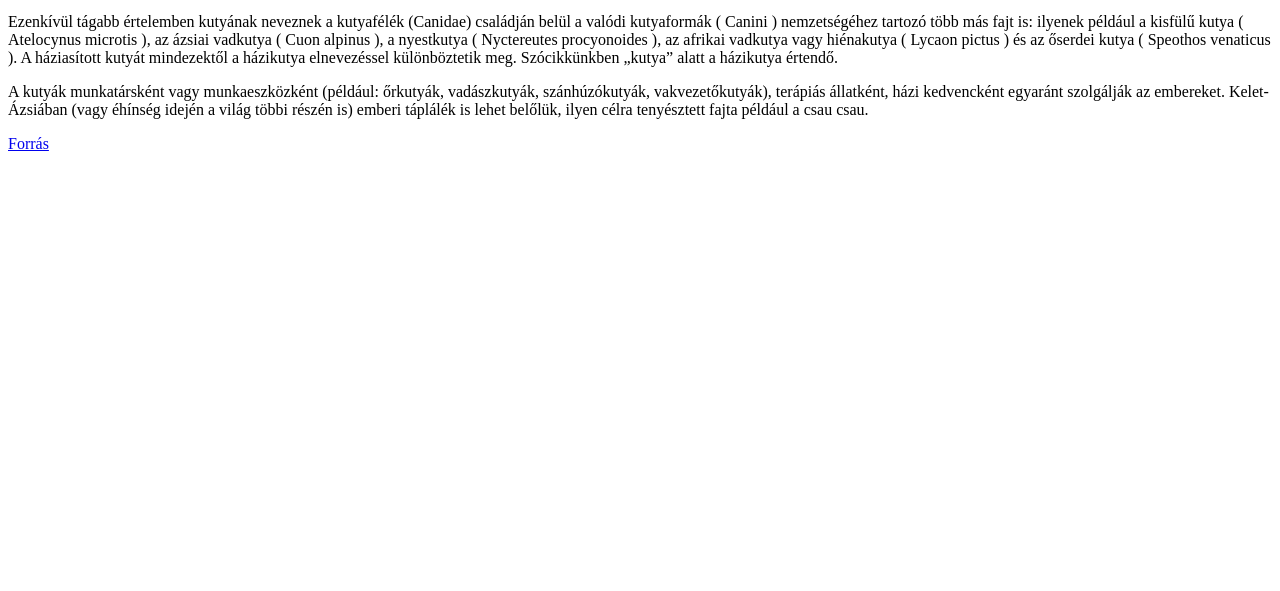
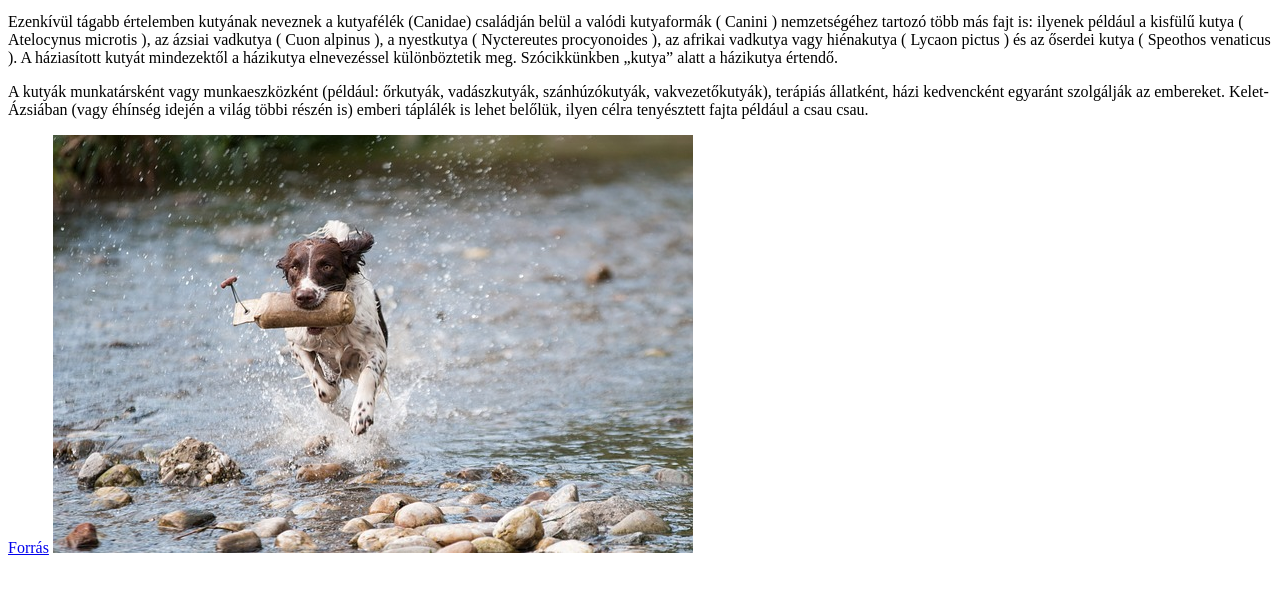
Before and after one commit to PotykaHUN/gyakorlatimunka0709, a plain HTML site: page index.html in a window 1280 px wide. Shown: the part 145-736 px from the top of the page. Drawn offline with Linux system fonts and the light colour scheme.

Commit message:
Add files via upload
kutya v2 index

```diff
--- a/index.html
+++ b/index.html
@@ -24,6 +24,9 @@
     <p>A kutyák munkatársként vagy munkaeszközként (például: őrkutyák, vadászkutyák, szánhúzókutyák, vakvezetőkutyák), terápiás állatként, házi kedvencként egyaránt szolgálják az embereket. Kelet-Ázsiában (vagy éhínség idején a világ többi részén is) emberi táplálék is lehet belőlük, ilyen célra tenyésztett fajta például a csau csau.</p>
 
     <a href="https://hu.wikipedia.org/wiki/Kutya" target="_blank">Forrás</a>
+
+
+    <img src="forrás/k1.jpg" alt="ugró kutya">
 </body>
 
 </html>
```
